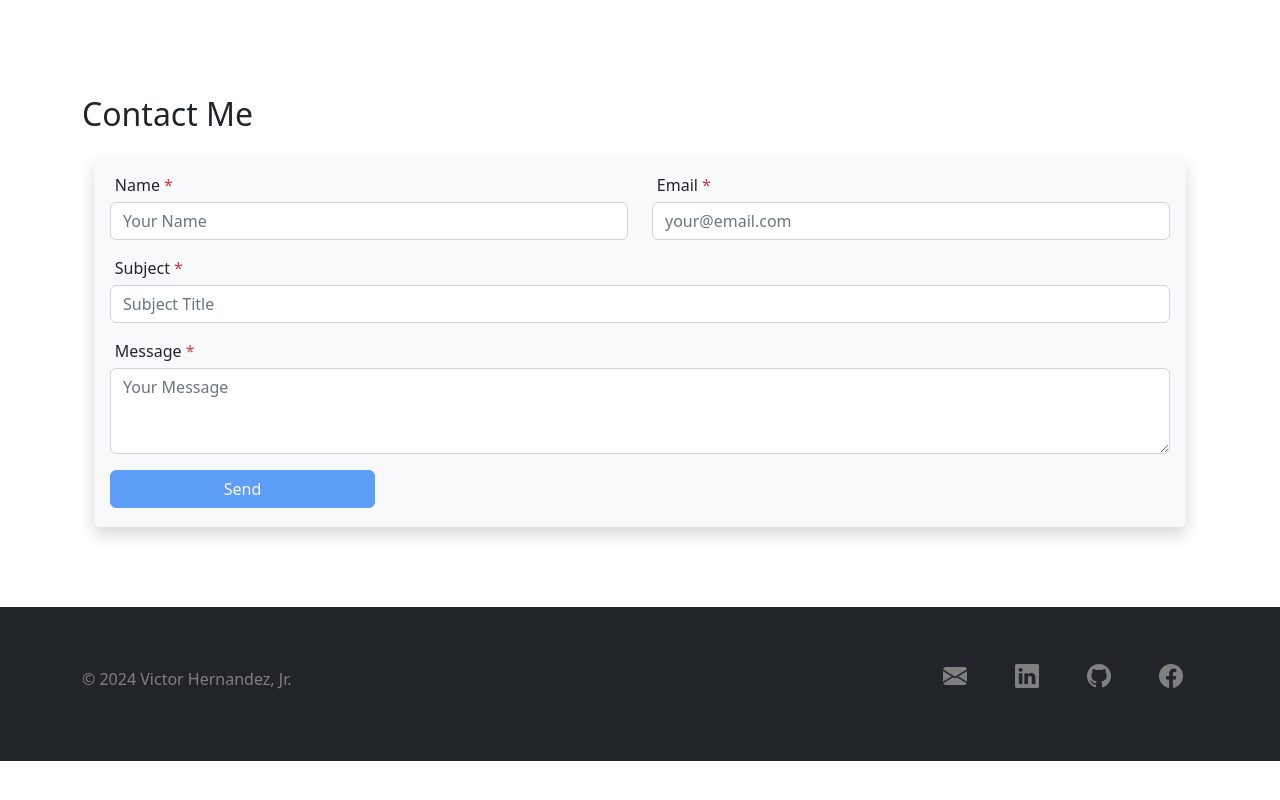
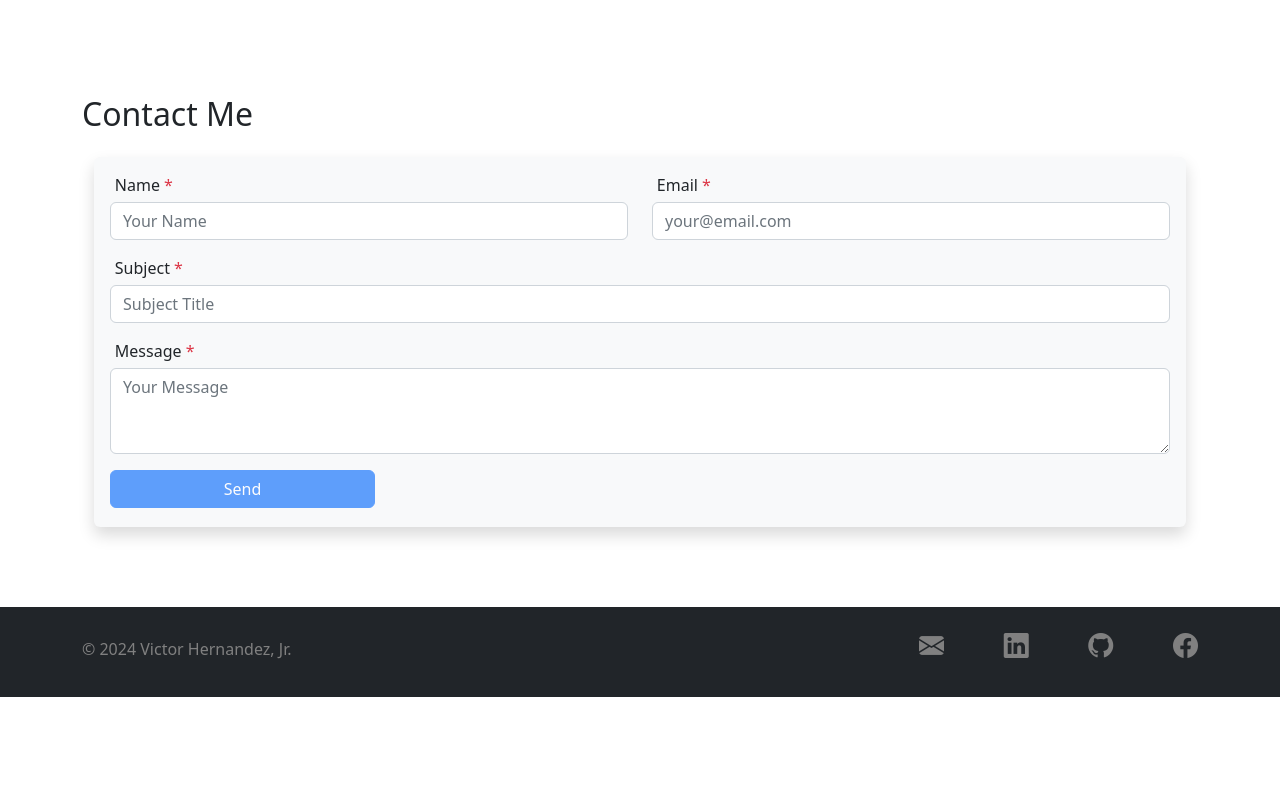
Before and after one commit to vichdz97/Website, an Angular app: page /#/home in a window 1280 px wide. Shown: the part 3718-4518 px from the top of the page. After the commit the page ends 4465 px from the top, so only its background shows below. Built offline with nearby package versions, Linux system fonts and the light colour scheme.

Commit message:
updated footer for desktop/mobile view

```diff
--- a/src/app/shared/footer/footer.component.css
+++ b/src/app/shared/footer/footer.component.css
@@ -1,22 +1,31 @@
 footer {
-    padding: 4vw ;
+    padding: 20px;
 }
 
-.container {
-    text-align: center;
-}
-
-.links {
-    margin-bottom: 1em;
+#mobile-view {
+    position: sticky;
+    bottom: 0;
 }
 
 i {
-    margin: 1em;
-    font-size: 1.5em;
+    font-size: 25px;
+    font-weight: bolder;
 }
 
-i, .copyright {
+i, #copyright {
     color: gray;
+}
+
+#dot {
+    width: 5px;
+    height: 5px;
+    border-radius: 50%;
+    margin-top: 40px;
+    margin-left: 10px;
+    background-color: white;
+    position: absolute;
+    transition: 0.2s;
+    z-index: -1;
 }
 
 @media screen and (min-width: 960px) {
--- a/src/app/shared/footer/footer.component.html
+++ b/src/app/shared/footer/footer.component.html
@@ -1,4 +1,15 @@
-<footer class="bg-dark">
+<footer id="mobile-view" class="bg-dark" [hidden]="hideMobileView()">
+    <div class="d-flex justify-content-around align-items-center">
+        <div id="dot"></div>
+        <a (click)="goTo('home')"><i id="home" class="bi bi-house-door"></i></a>
+        <a (click)="goTo('projects')"><i id="projects" class="bi bi-code"></i></a>
+        <a (click)="goTo('arcade')"><i id="arcade" class="bi bi-joystick"></i></a>
+        <a (click)="goTo('about')"><i id="about" class="bi bi-person"></i></a>
+        <a (click)="goTo('resume')" href="assets/pdfs/Resume - Victor Hernandez Jr.pdf" target="_blank"><i id="resume" class="bi bi-card-text"></i></a>
+    </div>
+</footer>
+
+<footer id="desktop-view" class="bg-dark" [hidden]="hideDesktopView()">
     <div class="container">
         <div class="links text-center">
             <a href="mailto:victorhernandezjr97@gmail.com?subject=Connecting with Victor Hernandez, Jr."><i class="bi bi-envelope-fill"></i></a>
@@ -6,6 +17,6 @@
             <a href="https://github.com/vichdz97" target="_blank"><i class="bi bi-github"></i></a>
             <a href="https://www.facebook.com/victorhernandez97/" target="_blank"><i class="bi bi-facebook"></i></a>
         </div>
-        <p class="copyright">&#169; 2024 Victor Hernandez, Jr.</p>
+        <p id="copyright">&#169; 2024 Victor Hernandez, Jr.</p>
     </div>
 </footer>
--- a/src/app/shared/footer/footer.component.ts
+++ b/src/app/shared/footer/footer.component.ts
@@ -1,10 +1,47 @@
 import { Component } from '@angular/core';
+import { Router } from '@angular/router';
 
 @Component({
-  selector: 'app-footer',
-  templateUrl: './footer.component.html',
-  styleUrls: ['./footer.component.css']
+	selector: 'app-footer',
+	templateUrl: './footer.component.html',
+	styleUrls: ['./footer.component.css']
 })
 export class FooterComponent {
 
+	icons!: HTMLCollectionOf<Element>;
+
+	constructor(private router: Router) {}
+
+	ngOnInit(): void {
+		this.icons = document.getElementById('mobile-view')?.getElementsByClassName('bi')!;
+		this.icons.namedItem('home')?.setAttribute('style', 'color: white;');
+
+		const dot = document.getElementById('dot');
+		const homeRect = document.getElementById('home')?.getBoundingClientRect();
+		dot!.style.left = homeRect?.left + 'px';
+	}
+
+	hideDesktopView(): boolean {
+		return window.innerWidth < 960;
+	}
+
+	hideMobileView(): boolean {
+		return window.innerWidth >= 960;
+	}
+
+	goTo(page: string): void {
+		// navigate to all but '/resume' (it doesn't exist)
+		page != 'resume' && this.router.navigateByUrl(`/${page}`) ;
+
+		// reset to default color (gray)
+		for (let x = 0; x < this.icons.length; x++)
+			this.icons.item(x)?.setAttribute('style', 'color: gray;');
+
+		// highlight selected icon
+		this.icons.namedItem(page)?.setAttribute('style', 'color: white;');
+
+		const rect = document.getElementById(page)?.getBoundingClientRect()!;
+		const dot = document.getElementById('dot')!;
+		dot.style.left = rect.left + 'px';
+	}
 }
```
